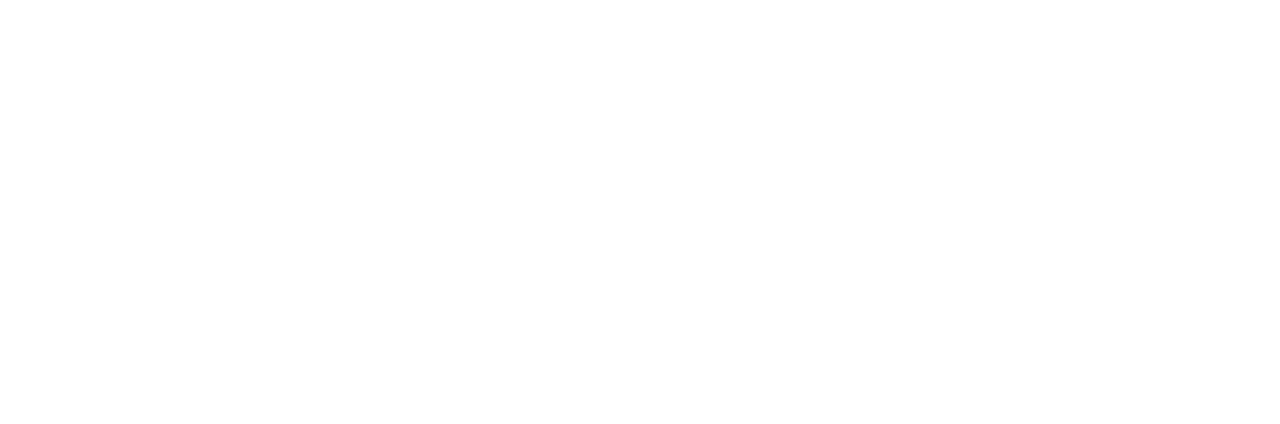
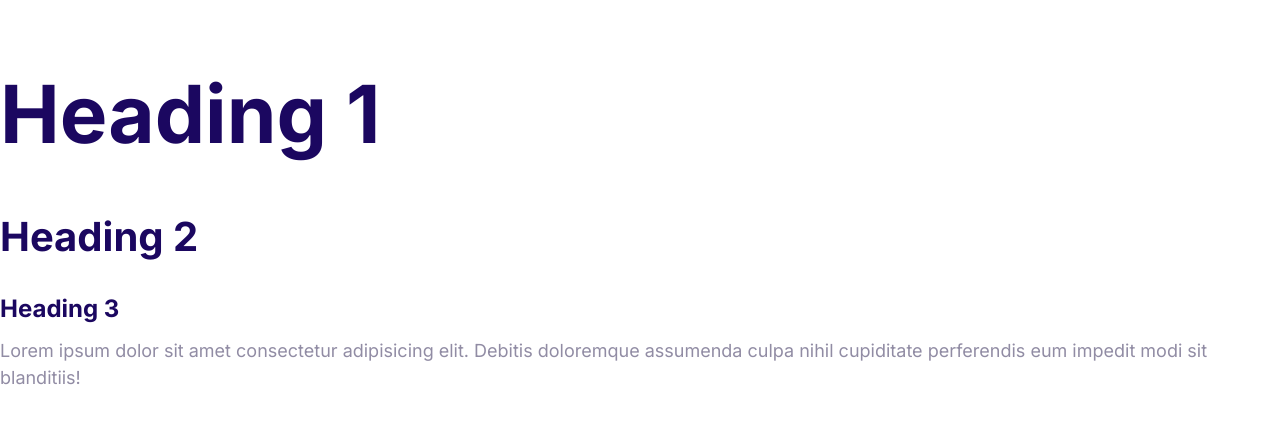
Before and after one commit to richardkenneth10/HTML-part-3-web-project, a plain HTML site: page index.html in a window 1280 px wide. Drawn offline with Linux system fonts and the light colour scheme.

Commit message:
Define styles for the fonts

```diff
--- a/css/styles.css
+++ b/css/styles.css
@@ -5,3 +5,55 @@
   --color-heading: #1b0760;
   --color-body: #918ca4;
 }
+
+html {
+  font-size: 62.5%;
+}
+
+body {
+  font-family: Inter, Arial, Helvetica, sans-serif;
+  color: var(--color-body);
+  font-size: 2.4rem;
+  line-height: 1.5;
+}
+
+h1,
+h2,
+h3 {
+  color: var(--color-heading);
+  margin-bottom: 1rem;
+}
+
+h1 {
+  font-size: 7rem;
+}
+
+h2 {
+  font-size: 4rem;
+}
+
+h3 {
+  font-size: 3rem;
+}
+
+p {
+  margin-top: 0;
+}
+
+@media screen and (min-width: 1024px) {
+  body {
+    font-size: 1.8rem;
+  }
+
+  h1 {
+    font-size: 8rem;
+  }
+
+  h2 {
+    font-size: 4rem;
+  }
+
+  h3 {
+    font-size: 2.4rem;
+  }
+}
--- a/index.html
+++ b/index.html
@@ -5,10 +5,26 @@
     <meta http-equiv="X-UA-Compatible" content="IE=edge" />
     <meta name="viewport" content="width=device-width, initial-scale=1.0" />
 
+    <link rel="preconnect" href="https://fonts.googleapis.com" />
+    <link rel="preconnect" href="https://fonts.gstatic.com" crossorigin />
+    <link
+      href="https://fonts.googleapis.com/css2?family=Inter:wght@400;700&display=swap"
+      rel="stylesheet"
+    />
+
     <link rel="stylesheet" href="css/normalize.css" />
     <link rel="stylesheet" href="css/styles.css" />
 
     <title>Web Project</title>
   </head>
-  <body></body>
+  <body>
+    <h1>Heading 1</h1>
+    <h2>Heading 2</h2>
+    <h3>Heading 3</h3>
+    <p>
+      Lorem ipsum dolor sit amet consectetur adipisicing elit. Debitis
+      doloremque assumenda culpa nihil cupiditate perferendis eum impedit modi
+      sit blanditiis!
+    </p>
+  </body>
 </html>
```
